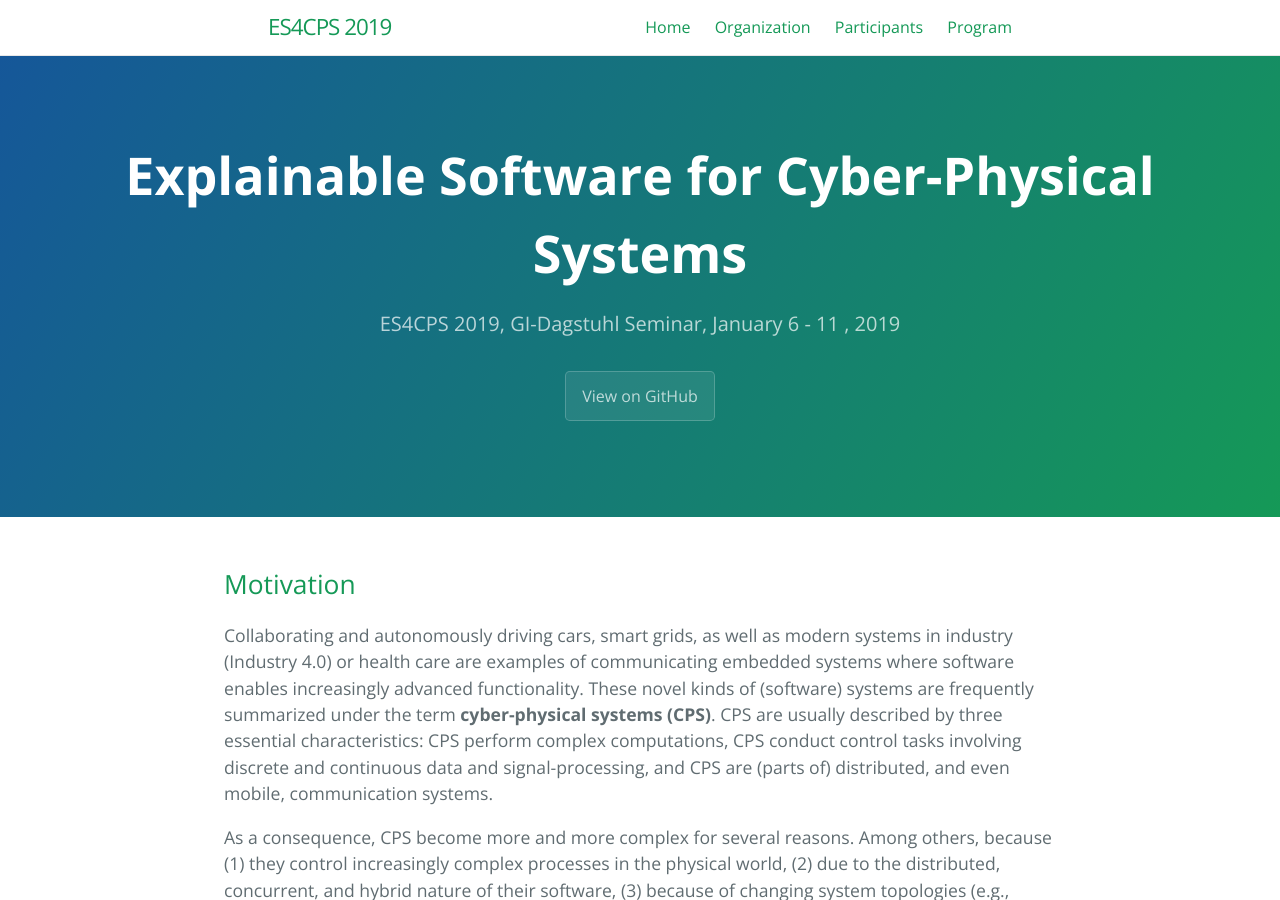
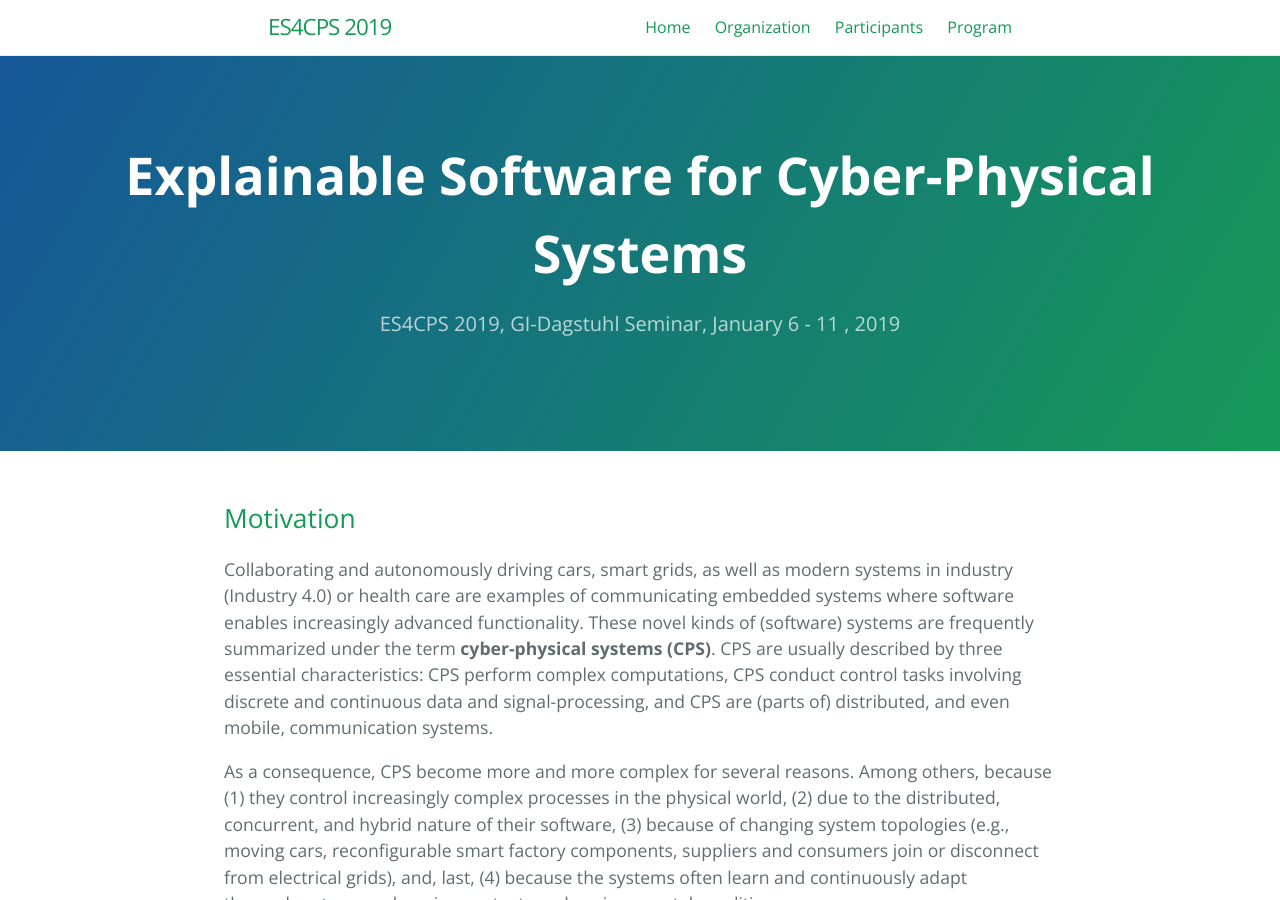
Before and after one commit to thomas-vogel/ES4CPS, a Jekyll site: the page built from index.md, in a window 1280 px wide and 900 px high. Built offline with Jekyll 4.4.1, drawn with Linux system fonts in a browser that asks for light colours.

Commit message:
Rm view on github button.

```diff
--- a/_layouts/default.html
+++ b/_layouts/default.html
@@ -57,8 +57,8 @@
       <h1 class="project-name">{{ page-title }}</h1>
       <h2 class="project-tagline">{{ page-tagline }}</h2>
       {% if page.layout == 'home' and site.github.is_project_page %}
+        {% if site.show_downloads %}
           <a href="{{ site.github.repository_url }}" class="btn">View on GitHub</a>
-        {% if site.show_downloads %}
           <a href="{{ site.github.zip_url }}" class="btn">Download .zip</a>
           <a href="{{ site.github.tar_url }}" class="btn">Download .tar.gz</a>
         {% endif %}
```
